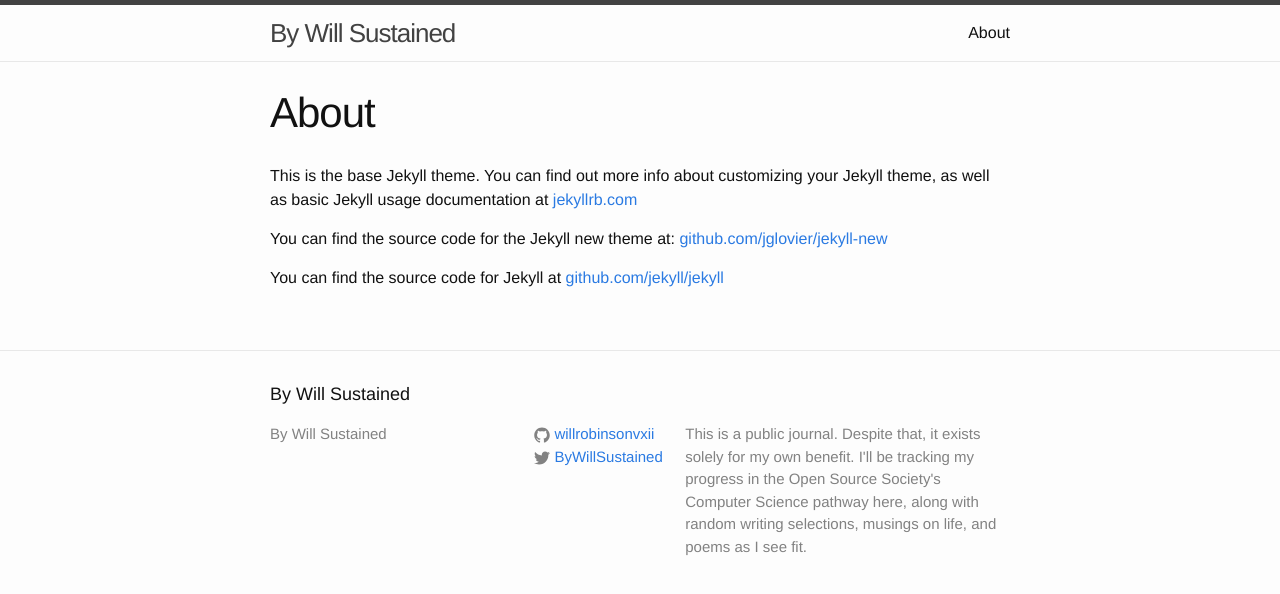
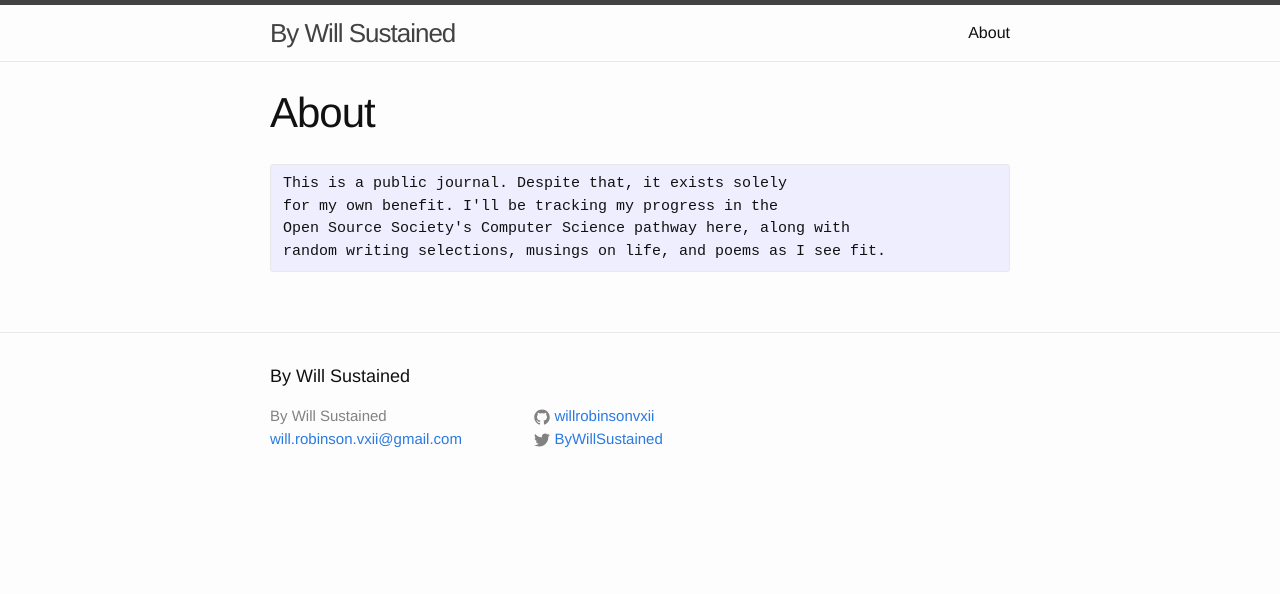
Before and after one commit to willrobinsonvxii/willrobinsonvxii.github.io, a plain HTML site: page about/index.html in a window 1280 px wide. Drawn offline with Linux system fonts and the light colour scheme.

Commit message:
I need to find a default commit message

```diff
--- a/about/index.html
+++ b/about/index.html
@@ -7,8 +7,7 @@
   <meta name="viewport" content="width=device-width, initial-scale=1">
 
   <title>About</title>
-  <meta name="description" content="This is a public journal. Despite that, it exists solely for my own benefit. I'll be tracking my progress in the Open Source Society's Computer Science pathway here, along with random writing selections, musings on life, and poems as I see fit.
-">
+  <meta name="description" content="">
 
   <link rel="stylesheet" href="/css/main.css">
   <link rel="canonical" href="http://willrobinsonvxii.github.io/about/">
@@ -62,11 +61,11 @@
   </header>
 
   <article class="post-content">
-    <p>This is the base Jekyll theme. You can find out more info about customizing your Jekyll theme, as well as basic Jekyll usage documentation at <a href="http://jekyllrb.com/">jekyllrb.com</a></p>
-
-<p>You can find the source code for the Jekyll new theme at: <a href="https://github.com/jglovier/jekyll-new">github.com/jglovier/jekyll-new</a></p>
-
-<p>You can find the source code for Jekyll at <a href="https://github.com/jekyll/jekyll">github.com/jekyll/jekyll</a></p>
+    <pre><code>This is a public journal. Despite that, it exists solely
+for my own benefit. I'll be tracking my progress in the
+Open Source Society's Computer Science pathway here, along with
+random writing selections, musings on life, and poems as I see fit.
+</code></pre>
 
   </article>
 
@@ -85,7 +84,7 @@
       <div class="footer-col  footer-col-1">
         <ul class="contact-list">
           <li>By Will Sustained</li>
-          <li><a href="mailto:"></a></li>
+          <li><a href="mailto:will.robinson.vxii@gmail.com">will.robinson.vxii@gmail.com</a></li>
         </ul>
       </div>
 
@@ -123,8 +122,7 @@
       </div>
 
       <div class="footer-col  footer-col-3">
-        <p class="text">This is a public journal. Despite that, it exists solely for my own benefit. I'll be tracking my progress in the Open Source Society's Computer Science pathway here, along with random writing selections, musings on life, and poems as I see fit.
-</p>
+        <p class="text"></p>
       </div>
     </div>
 
```
Also changed, not shown: feed.xml (+3 -4 lines), index.html (+3 -5 lines).
